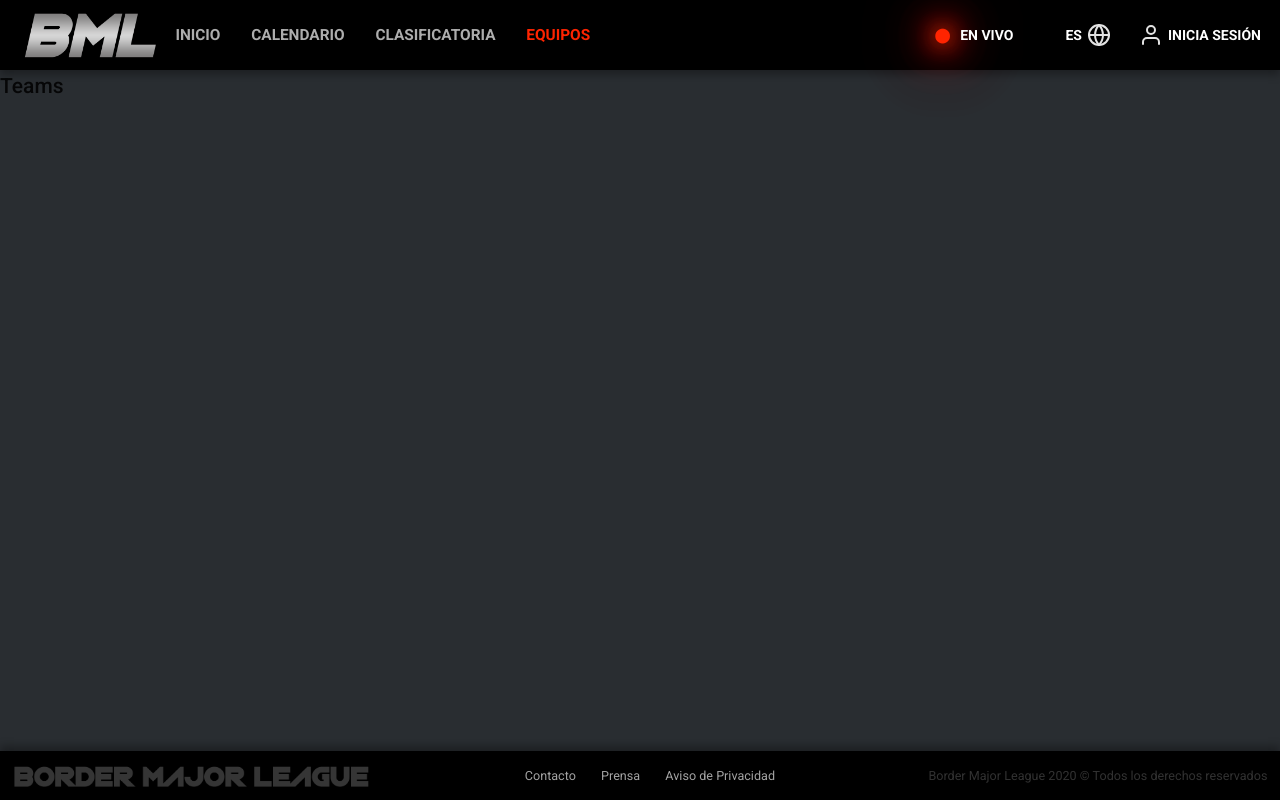
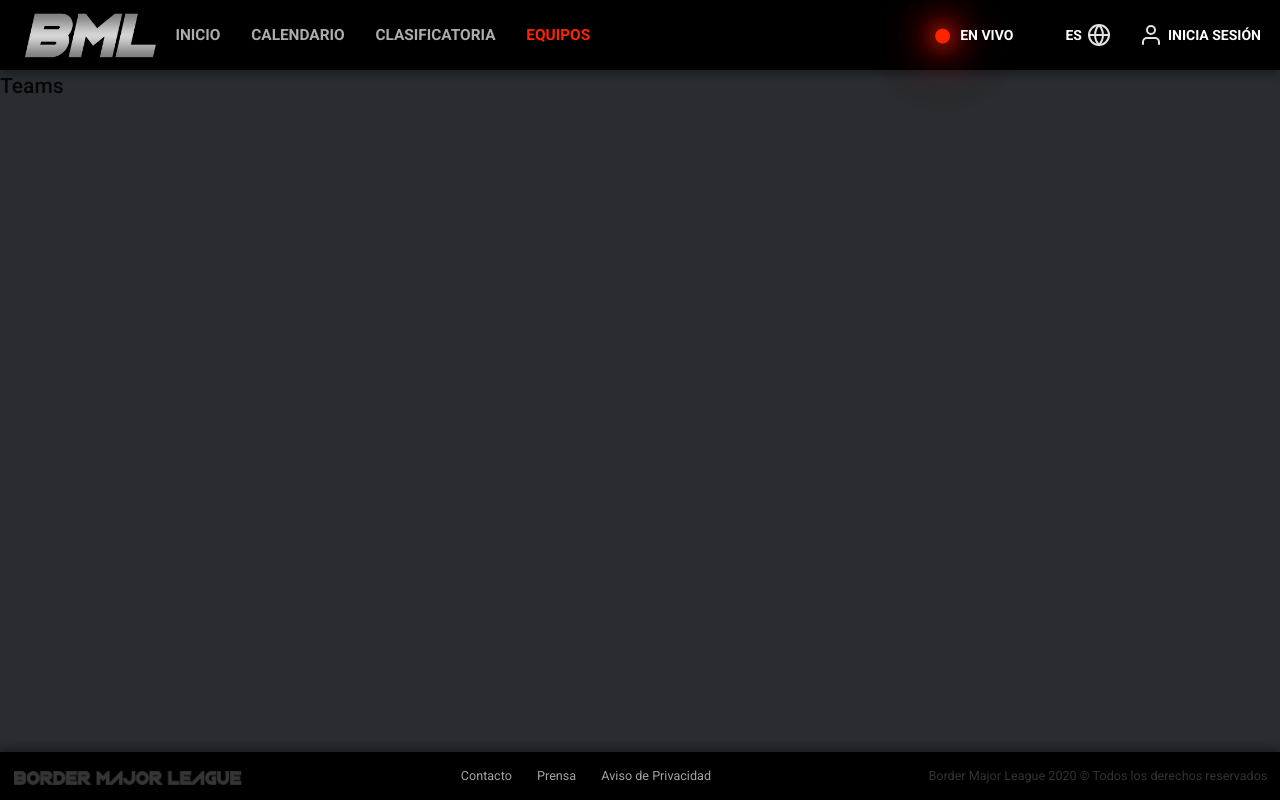
Before and after one commit to olavskoo/tournament, a React (Create React App) app: page /teams in a window 1280 px wide. Built offline with nearby package versions, Linux system fonts and the light colour scheme.

Commit message:
Details...

```diff
--- a/src/_components/Footer.css
+++ b/src/_components/Footer.css
@@ -9,7 +9,7 @@
 .complete-logo {
   opacity: 0.3;
   padding: 1%;
-    width: 30%;
+  width: 20%;
 }
 
 .important-links {
@@ -24,6 +24,13 @@
   font-size: 0.9em;
   padding: 0 1em;
   margin: 0;
+  border: none;
+  background: none;
+  cursor: pointer;
+}
+.important-link:hover {
+  color: #ff2400;
+  transition: all 0.3s;
 }
 
 .complete-logo img {
--- a/src/_components/Footer.js
+++ b/src/_components/Footer.js
@@ -1,6 +1,6 @@
 import React from "react";
-import CompleteLogo from '../_img/complete.png'
-import './Footer.css'
+import CompleteLogo from "../_img/complete.png";
+import "./Footer.css";
 const Footer = ({ lang, texts }) => {
   return (
     <div className="footer-container">
@@ -8,12 +8,14 @@ const Footer = ({ lang, texts }) => {
         <img src={CompleteLogo} alt="complete-logo" />
       </div>
       <div className="important-links">
-        <a className="important-link">{texts[lang].footer[1]}</a>
-        <a className="important-link">{texts[lang].footer[2]}</a>
-        <a className="important-link">{texts[lang].footer[3]}</a>
+        <button className="important-link">{texts[lang].footer[1]}</button>
+        <button className="important-link">{texts[lang].footer[2]}</button>
+        <button className="important-link">{texts[lang].footer[3]}</button>
       </div>
       <div className="company-info">
-        <p className="important-link info">Border Major League 2020 {'\u00a9'} {texts[lang].footer[4]}</p>
+        <p className="important-link info">
+          Border Major League 2020 {"\u00a9"} {texts[lang].footer[4]}
+        </p>
       </div>
     </div>
   );
--- a/src/_components/NavBar.css
+++ b/src/_components/NavBar.css
@@ -77,12 +77,21 @@ nav a:hover {
 
 @keyframes glow {
   from {
-        text-shadow: 0 0 10px #ff2400, 0 0 20px #ff2400, 0 0 30px #ff2400, 0 0 40px #ff2400, 0 0 50px #ff2400, 0 0 60px #ff2400, 0 0 70px #ff2400;
+    text-shadow: 0 0 10px #ff2400, 0 0 20px #ff2400, 0 0 30px #ff2400,
+      0 0 40px #ff2400, 0 0 50px #ff2400, 0 0 60px #ff2400, 0 0 70px #ff2400;
   }
 
   to {
-        text-shadow: 0 0 20px #ff2400, 0 0 30px #ff2400, 0 0 40px #ff2400, 0 0 50px #ff2400, 0 0 60px #ff2400, 0 0 70px #ff2400, 0 0 80px #ff2400;
+    text-shadow: 0 0 20px #ff2400, 0 0 30px #ff2400, 0 0 40px #ff2400,
+      0 0 50px #ff2400, 0 0 60px #ff2400, 0 0 70px #ff2400, 0 0 80px #ff2400;
   }
 }
 
+.language-button {
+  padding: 0;
+  border: none;
+  background: none;
+  cursor: pointer;
+  font-size: 1.2em;
+}
 /* NAVIGATION BAR ENDS */
--- a/src/_components/NavBar.js
+++ b/src/_components/NavBar.js
@@ -1,6 +1,6 @@
 import React from "react";
-import './NavBar.css';
-import Logo from '../_img/Untitled-2.png'
+import "./NavBar.css";
+import Logo from "../_img/Untitled-2.png";
 // react-router-dom
 import { NavLink } from "react-router-dom";
 import * as Icon from "react-feather";
@@ -10,15 +10,19 @@ const NavBar = ({ lang, setLanguage, texts }) => {
   let isLive = true;
   const langMenu = (
     <Menu>
-      {lang == "es" ? (
+      {lang === "es" ? (
         <Menu.Item>
-          <a onClick={() => setLanguage("en")}>Inglés</a>
+          <button className="language-button" onClick={() => setLanguage("en")}>
+            Inglés
+          </button>
         </Menu.Item>
       ) : (
-          <Menu.Item>
-            <a onClick={() => setLanguage("es")}>Spanish</a>
-          </Menu.Item>
-        )}
+        <Menu.Item>
+          <button className="language-button" onClick={() => setLanguage("es")}>
+            Spanish
+          </button>
+        </Menu.Item>
+      )}
     </Menu>
   );
   return (
@@ -27,23 +31,42 @@ const NavBar = ({ lang, setLanguage, texts }) => {
         <NavLink to="/" className="logo">
           <img src={Logo} alt="" className="logo" />
         </NavLink>
-        <NavLink className="link" activeStyle={{ color: '#ff2400' }} exact to="/">
+        <NavLink
+          className="link"
+          activeStyle={{ color: "#ff2400" }}
+          exact
+          to="/"
+        >
           {texts[lang].nav[1]}
         </NavLink>
-        <NavLink className="link" activeStyle={{ color: '#ff2400' }} to="/calendar">
+        <NavLink
+          className="link"
+          activeStyle={{ color: "#ff2400" }}
+          to="/calendar"
+        >
           {texts[lang].nav[2]}
         </NavLink>
-        <NavLink className="link" activeStyle={{ color: '#ff2400' }} to="/ranking">
+        <NavLink
+          className="link"
+          activeStyle={{ color: "#ff2400" }}
+          to="/ranking"
+        >
           {texts[lang].nav[3]}
         </NavLink>
-        <NavLink className="link" activeStyle={{ color: '#ff2400' }} to="/teams">
+        <NavLink
+          className="link"
+          activeStyle={{ color: "#ff2400" }}
+          to="/teams"
+        >
           {texts[lang].nav[4]}
         </NavLink>
       </nav>
-      {isLive ? <div className="live-container controls">
-        <p className="control-stamp glow">{'\u2B24'}</p>
-        <p className="control-stamp">{texts[lang].live_stamp}</p>
-      </div> : null}
+      {isLive ? (
+        <div className="live-container controls">
+          <p className="control-stamp glow">{"\u2B24"}</p>
+          <p className="control-stamp">{texts[lang].live_stamp}</p>
+        </div>
+      ) : null}
 
       <div className="controls">
         <Dropdown overlay={langMenu} placement="bottomLeft" arrow>
--- a/src/_screens/Calendar.js
+++ b/src/_screens/Calendar.js
@@ -1,5 +1,4 @@
 import React from "react";
-import { Route } from "react-router-dom";
 const Calendar = () => {
   return <h1>Calendar</h1>;
 };
--- a/src/_screens/Home.js
+++ b/src/_screens/Home.js
@@ -1,5 +1,4 @@
 import React from "react";
-import { Route } from "react-router-dom";
 const Home = () => {
   return <h1>Home</h1>;
 };
--- a/src/_screens/Ranking.js
+++ b/src/_screens/Ranking.js
@@ -1,5 +1,4 @@
 import React from "react";
-import { Route } from "react-router-dom";
 const Ranking = () => {
   return <h1>Ranking</h1>;
 };
```
Lines whose indentation alone changed are shown as unchanged.
